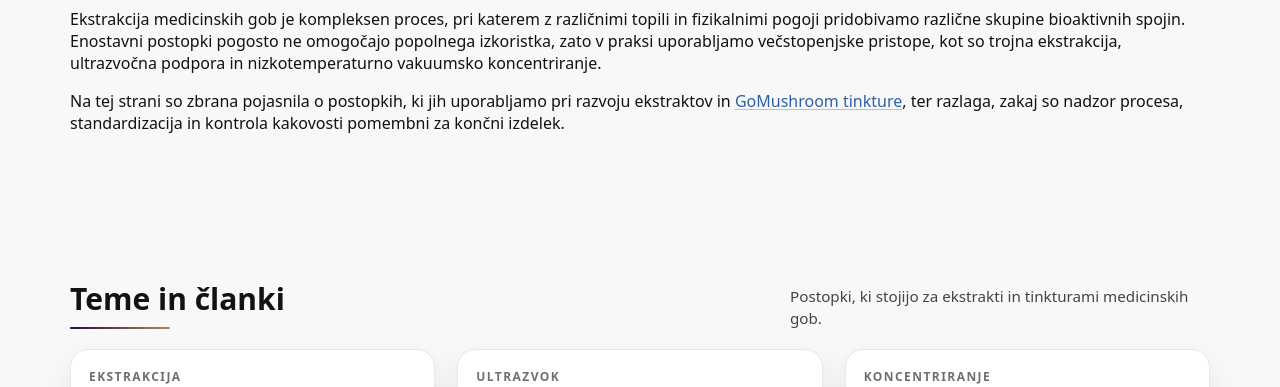
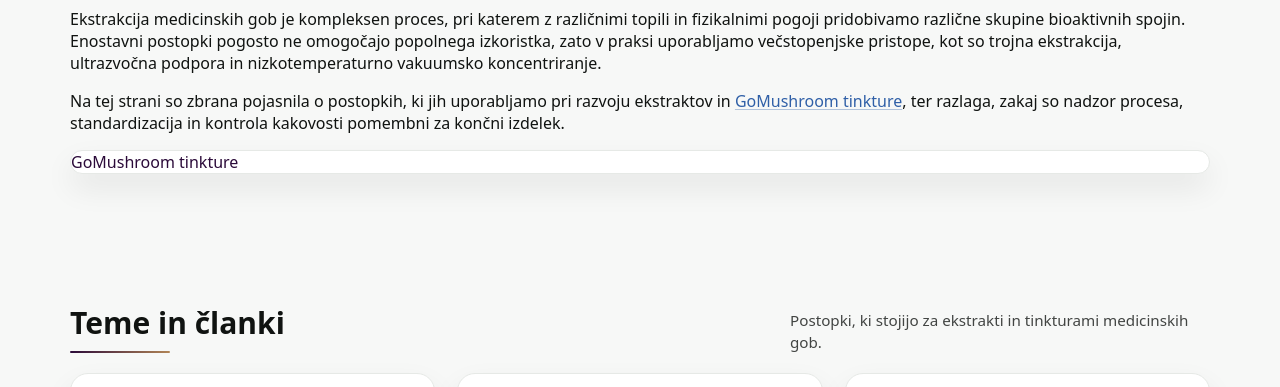
Before and after one commit to rgolob/gomushroom-site, a plain HTML site: page znanje/index.html in a window 1280 px wide. Shown: the part 713-1100 px from the top of the page. Drawn offline with Linux system fonts and the light colour scheme.

Commit message:
Update index.html

```diff
--- a/znanje/index.html
+++ b/znanje/index.html
@@ -200,6 +200,9 @@
           <a href="https://gomushroom.si/#gomushroom-tinkture">GoMushroom tinkture</a>, ter razlaga, zakaj so nadzor procesa,
           standardizacija in kontrola kakovosti pomembni za končni izdelek.
         </p>
+        <div class="card">
+  <a href="/#gomushroom-tinkture">GoMushroom tinkture</a>
+</div>
       </div>
     </section>
 
```
